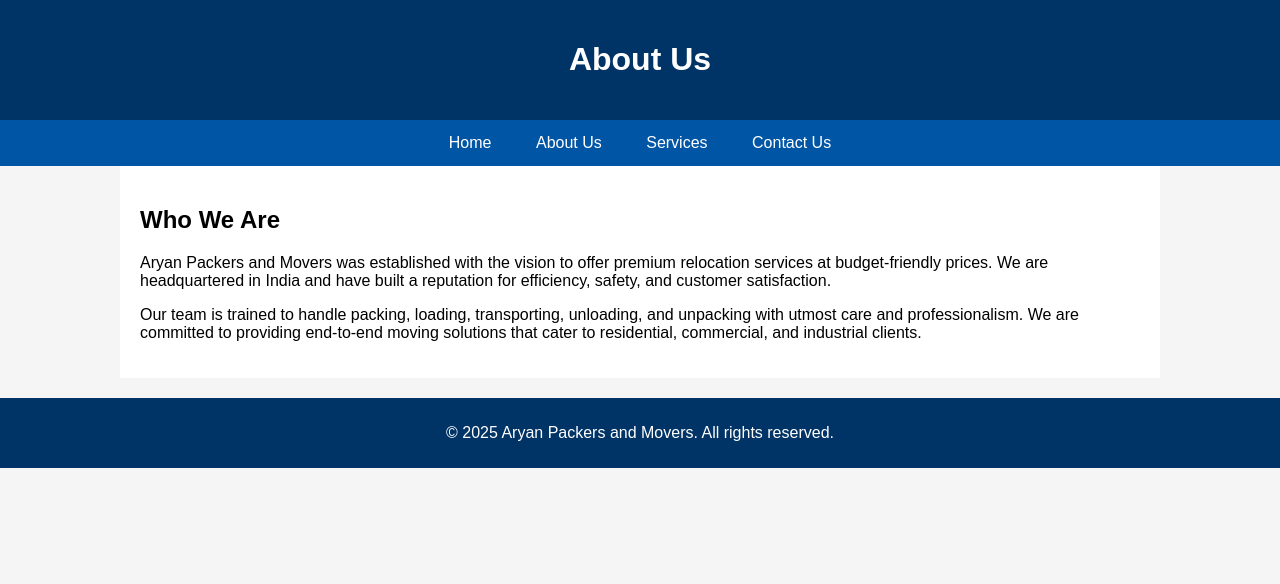
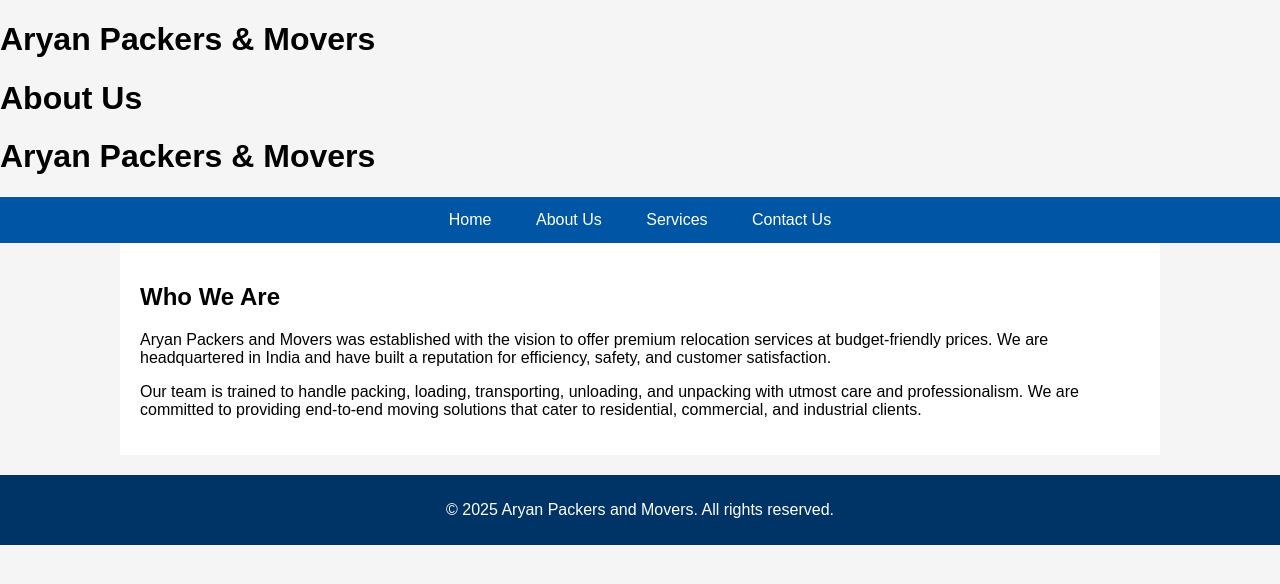
Before and after one commit to arsi8846/aryan-packers-site, a plain HTML site: page about.html in a window 1280 px wide. Drawn offline with Linux system fonts and the light colour scheme.

Commit message:
Update about.html

```diff
--- a/about.html
+++ b/about.html
@@ -7,9 +7,9 @@
     <link rel="stylesheet" href="style.css">
 </head>
 <body>
-    <header>
+    <h1 class="logo">Aryan <span>Packers & Movers</span></h1>
         <h1>About Us</h1>
-    </header>
+    <h1 class="logo">Aryan <span>Packers & Movers</span></h1>
     <nav>
         <a href="index.html">Home</a>
         <a href="about.html">About Us</a>
```
